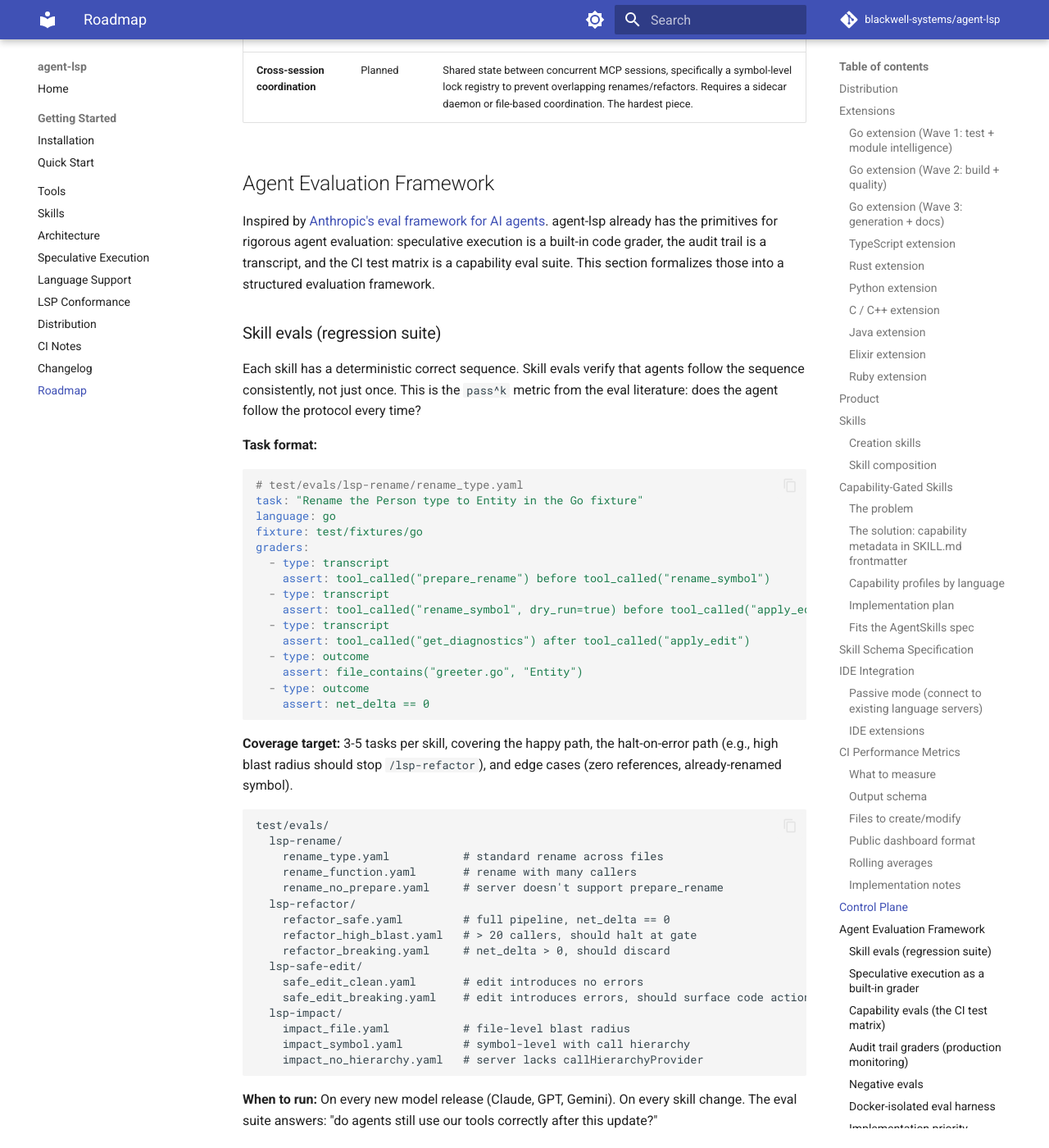
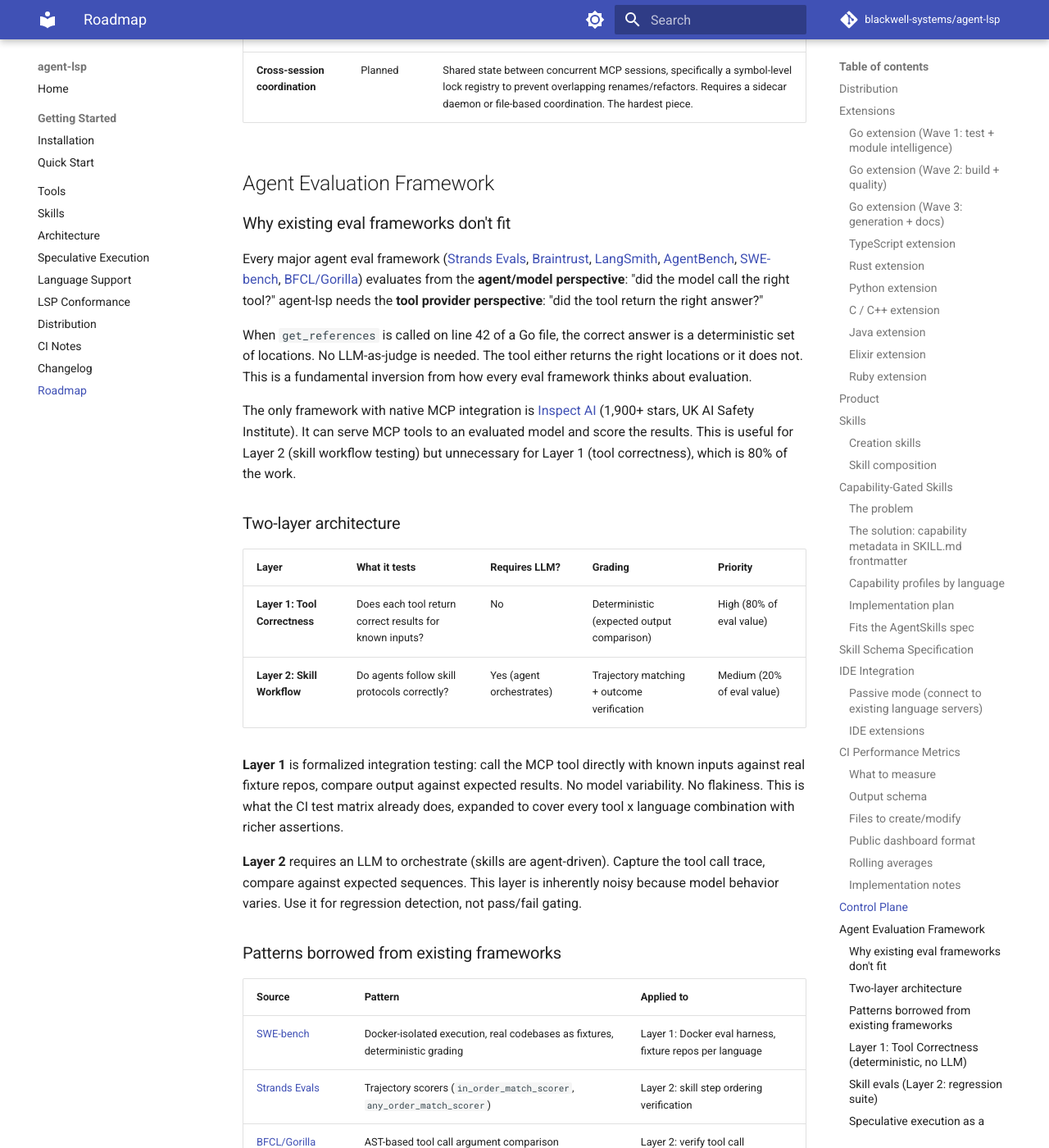
Before and after one commit to blackwell-systems/agent-lsp, an MkDocs documentation site: the page built from docs/roadmap.md, in a window 1280 px wide and 1400 px high, scrolled down 12010 px. Shown: the whole window at 82% size. Built offline with MkDocs 1.6.1 and Material for MkDocs 9.7.7, drawn with Linux system fonts in a browser that asks for light colours; comment, search, counter and statistics services are not loaded; some of the changed text lies outside the part shown.

Commit message:
docs: add two-layer eval architecture with framework analysis
Research across 10 eval frameworks shows none evaluate tool providers.
Two-layer approach: Layer 1 (deterministic tool correctness, no LLM,
80% of value) and Layer 2 (skill workflow trajectory matching, needs
LLM, 20%). Patterns borrowed from SWE-bench, Strands, BFCL/Gorilla,
Inspect AI. Includes code example for Layer 1 table-driven tests.

````diff
--- a/docs/roadmap.md
+++ b/docs/roadmap.md
@@ -326,9 +326,82 @@ The agent-local pipeline (blast-radius → simulate → apply → verify → tes
 
 ## Agent Evaluation Framework
 
-Inspired by [Anthropic's eval framework for AI agents](https://www.anthropic.com/engineering/demystifying-evals-for-ai-agents). agent-lsp already has the primitives for rigorous agent evaluation: speculative execution is a built-in code grader, the audit trail is a transcript, and the CI test matrix is a capability eval suite. This section formalizes those into a structured evaluation framework.
+### Why existing eval frameworks don't fit
 
-### Skill evals (regression suite)
+Every major agent eval framework ([Strands Evals](https://github.com/strands-agents/evals), [Braintrust](https://braintrust.dev), [LangSmith](https://docs.langchain.com/langsmith), [AgentBench](https://github.com/THUDM/AgentBench), [SWE-bench](https://github.com/SWE-bench/SWE-bench), [BFCL/Gorilla](https://github.com/ShishirPatil/gorilla)) evaluates from the **agent/model perspective**: "did the model call the right tool?" agent-lsp needs the **tool provider perspective**: "did the tool return the right answer?"
+
+When `get_references` is called on line 42 of a Go file, the correct answer is a deterministic set of locations. No LLM-as-judge is needed. The tool either returns the right locations or it does not. This is a fundamental inversion from how every eval framework thinks about evaluation.
+
+The only framework with native MCP integration is [Inspect AI](https://github.com/UKGovernmentBEIS/inspect_ai) (1,900+ stars, UK AI Safety Institute). It can serve MCP tools to an evaluated model and score the results. This is useful for Layer 2 (skill workflow testing) but unnecessary for Layer 1 (tool correctness), which is 80% of the work.
+
+### Two-layer architecture
+
+| Layer | What it tests | Requires LLM? | Grading | Priority |
+|---|---|---|---|---|
+| **Layer 1: Tool Correctness** | Does each tool return correct results for known inputs? | No | Deterministic (expected output comparison) | High (80% of eval value) |
+| **Layer 2: Skill Workflow** | Do agents follow skill protocols correctly? | Yes (agent orchestrates) | Trajectory matching + outcome verification | Medium (20% of eval value) |
+
+**Layer 1** is formalized integration testing: call the MCP tool directly with known inputs against real fixture repos, compare output against expected results. No model variability. No flakiness. This is what the CI test matrix already does, expanded to cover every tool x language combination with richer assertions.
+
+**Layer 2** requires an LLM to orchestrate (skills are agent-driven). Capture the tool call trace, compare against expected sequences. This layer is inherently noisy because model behavior varies. Use it for regression detection, not pass/fail gating.
+
+### Patterns borrowed from existing frameworks
+
+| Source | Pattern | Applied to |
+|---|---|---|
+| [SWE-bench](https://github.com/SWE-bench/SWE-bench) | Docker-isolated execution, real codebases as fixtures, deterministic grading | Layer 1: Docker eval harness, fixture repos per language |
+| [Strands Evals](https://github.com/strands-agents/evals) | Trajectory scorers (`in_order_match_scorer`, `any_order_match_scorer`) | Layer 2: skill step ordering verification |
+| [BFCL/Gorilla](https://github.com/ShishirPatil/gorilla) | AST-based tool call argument comparison | Layer 2: verify tool call arguments match expected values |
+| [Inspect AI](https://github.com/UKGovernmentBEIS/inspect_ai) | MCP-aware eval harness with custom `@scorer` decorators | Layer 2: end-to-end skill evaluation through a model |
+| [mcp-server-evaluations](https://github.com/mcp-com-ai/mcp-server-evaluations-skills) | 5-dimension MCP server quality rubric (discovery, functionality, error handling, accuracy, performance) | Layer 1: quality dimensions for tool evaluation |
+
+### Layer 1: Tool Correctness (deterministic, no LLM)
+
+For each of 50 tools across N languages, maintain test fixtures with expected outputs. Call the MCP tool directly, compare output against expected results. Organized as Go table-driven tests with per-language, per-tool coverage tracking.
+
+**What this looks like in practice:**
+
+```go
+// test/evals/tool_correctness_test.go
+func TestToolCorrectness(t *testing.T) {
+    cases := []struct {
+        tool     string
+        language string
+        fixture  string
+        input    map[string]any
+        assert   func(t *testing.T, result string)
+    }{
+        {
+            tool: "get_references", language: "go",
+            fixture: "test/fixtures/go",
+            input: map[string]any{
+                "file_path": "greeter.go", "line": 10, "column": 6,
+            },
+            assert: func(t *testing.T, result string) {
+                // Person type should be referenced in main.go and greeter.go
+                assert.Contains(t, result, "main.go")
+                assert.Contains(t, result, "greeter.go")
+                assert.JSONFieldCount(t, result, "locations", 3)
+            },
+        },
+        {
+            tool: "get_references", language: "gleam",
+            fixture: "test/fixtures/gleam",
+            input: map[string]any{
+                "file_path": "src/person.gleam", "line": 1, "column": 10,
+            },
+            assert: func(t *testing.T, result string) {
+                assert.Contains(t, result, "greeter.gleam")
+            },
+        },
+        // ... 50 tools x 30 languages
+    }
+}
+```
+
+**Coverage tracking:** A generated `docs/eval-coverage.md` table shows pass/fail per tool per language, replacing the manually-maintained CI coverage matrix.
+
+### Skill evals (Layer 2: regression suite)
 
 Each skill has a deterministic correct sequence. Skill evals verify that agents follow the sequence consistently, not just once. This is the `pass^k` metric from the eval literature: does the agent follow the protocol every time?
 
````
